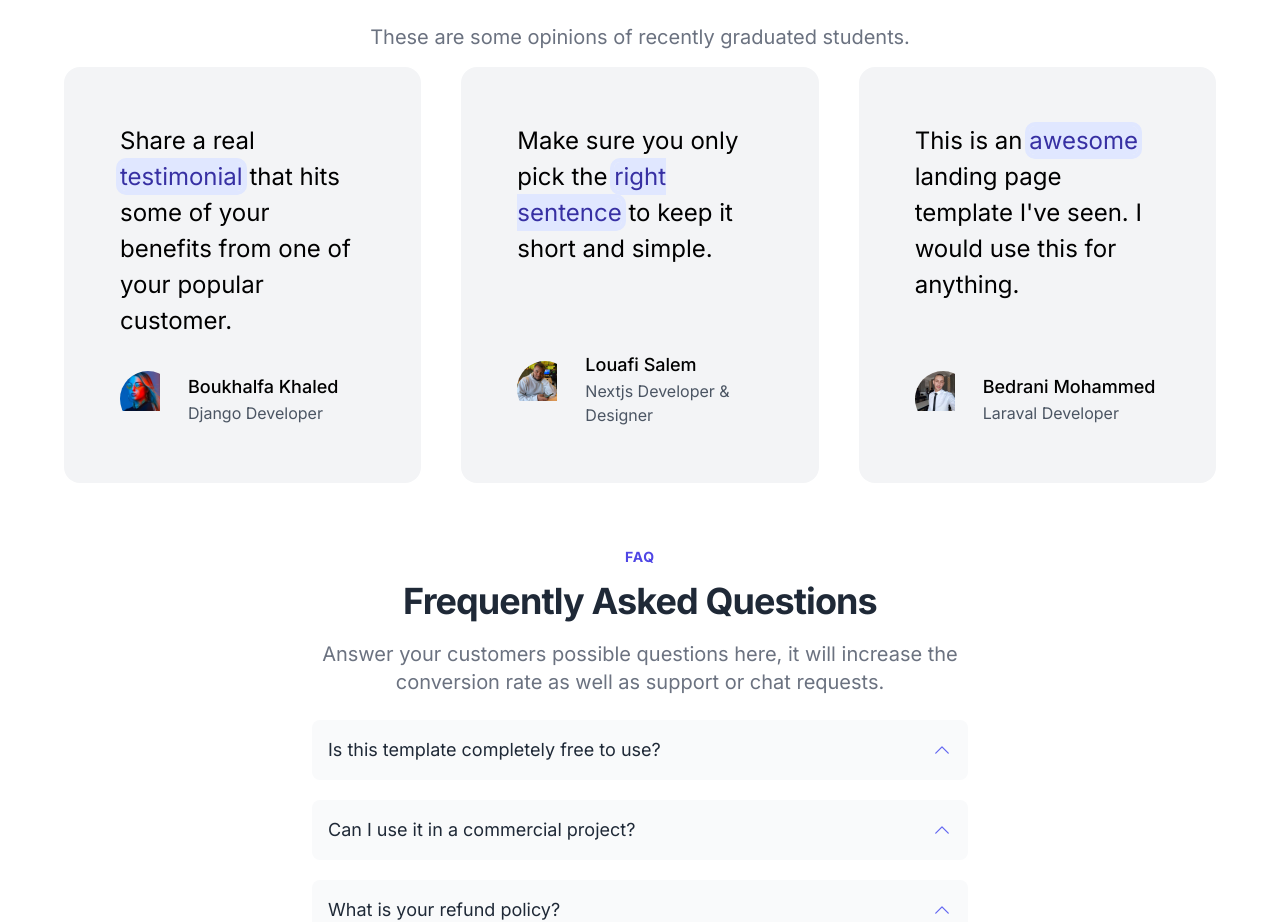
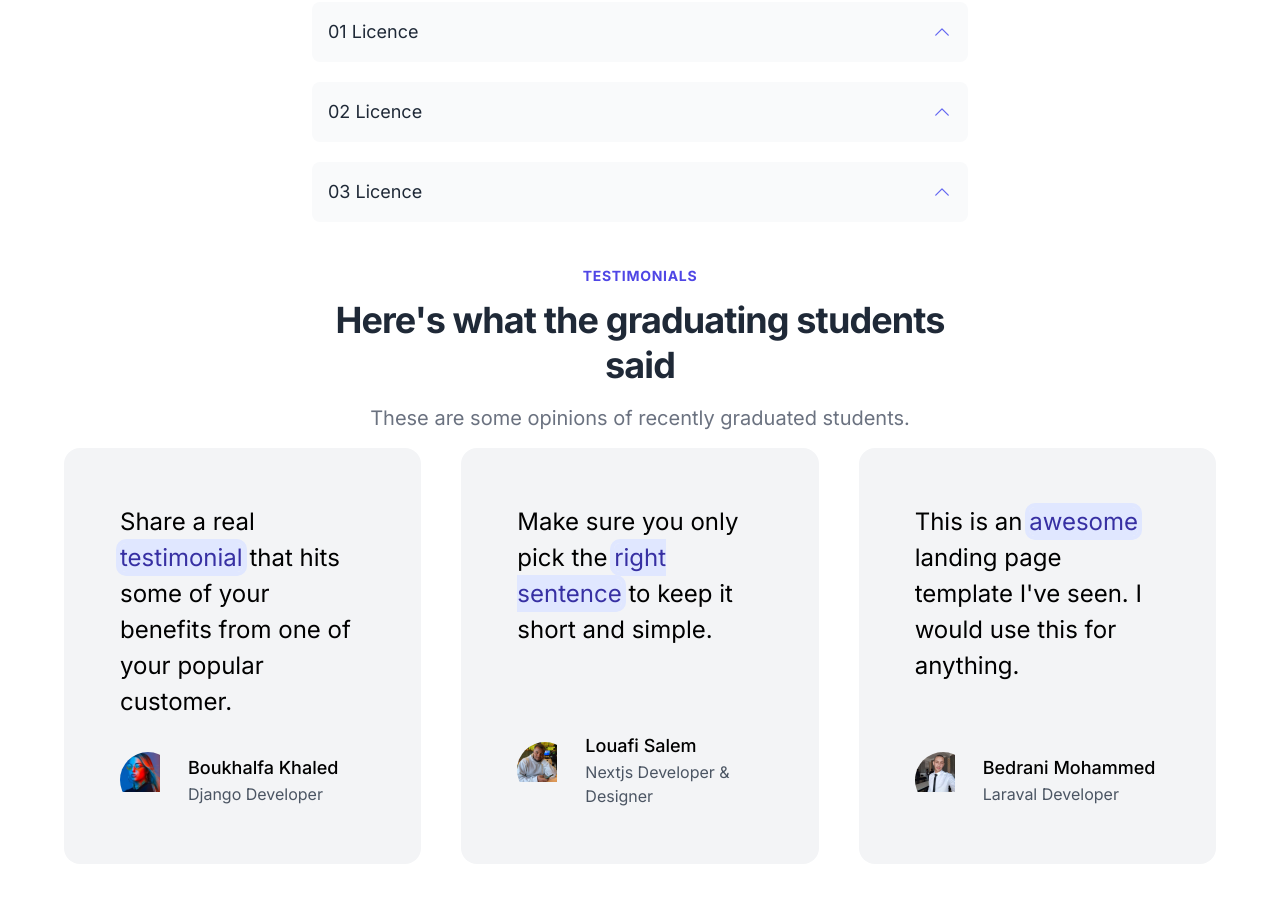
Before and after one commit to SalemDevLouy/DWAM, a Next.js app: page / in a window 1280 px wide. Shown: the part 2331-3253 px from the top of the page. Built offline with nearby package versions, Linux system fonts and the light colour scheme.

Commit message:
same modification
same modification

```diff
--- a/src/app/page.tsx
+++ b/src/app/page.tsx
@@ -4,7 +4,7 @@ import { SectionTitle } from "@/components/SectionTitle";
 import { Benefits } from "@/components/Benefits";
 import { Video } from "@/components/Video";
 import { Testimonials } from "@/components/Testimonials";
-import { Faq } from "@/components/Faq";
+import { Lesson } from "@/components/Lesson";
 
 import { benefitOne } from "@/components/data";
 export default function Home() {
@@ -32,7 +32,11 @@ WebDev 101 is a complete introduction into the world of web development.
       </SectionTitle>
 
       <Video videoId="erEgovG9WBs" />
+      <SectionTitle preTitle="Lesson" title="Lesson & Resources">
+      Here you will find references for your course of study and some sample tests
+      </SectionTitle>
 
+      <Lesson />
       <SectionTitle
         preTitle="Testimonials"
         title="Here's what the graduating students said"
@@ -42,12 +46,7 @@ WebDev 101 is a complete introduction into the world of web development.
 
       <Testimonials/>
 
-      <SectionTitle preTitle="FAQ" title="Frequently Asked Questions">
-        Answer your customers possible questions here, it will increase the
-        conversion rate as well as support or chat requests.
-      </SectionTitle>
 
-      <Faq />
     </Container>
   );
 }
--- a/src/components/Faq.tsx
+++ /dev/null
@@ -1,56 +0,0 @@
-"use client";
-import React from "react";
-import { Container } from "@/components/Container";
-import { Disclosure, DisclosureButton, DisclosurePanel } from "@headlessui/react";
-import { ChevronUpIcon } from "@heroicons/react/24/solid";
-
-export const Faq = () => {
-  return (
-    <Container className="!p-0">
-      <div className="w-full max-w-2xl p-2 mx-auto rounded-2xl">
-        {faqdata.map((item, index) => (
-          <div key={item.question} className="mb-5">
-            <Disclosure>
-              {({ open }) => (
-                <>
-                  <DisclosureButton className="flex items-center justify-between w-full px-4 py-4 text-lg text-left text-gray-800 rounded-lg bg-gray-50 hover:bg-gray-100 focus:outline-none focus-visible:ring focus-visible:ring-indigo-100 focus-visible:ring-opacity-75 dark:bg-trueGray-800 dark:text-gray-200">
-                    <span>{item.question}</span>
-                    <ChevronUpIcon
-                      className={`${
-                        open ? "transform rotate-180" : ""
-                      } w-5 h-5 text-indigo-500`}
-                    />
-                  </DisclosureButton>
-                  <DisclosurePanel className="px-4 pt-4 pb-2 text-gray-500 dark:text-gray-300">
-                    {item.answer}
-                  </DisclosurePanel>
-                </>
-              )}
-            </Disclosure>
-          </div>
-        ))}
-      </div>
-    </Container>
-  );
-}
-
-const faqdata = [
-  {
-    question: "Is this template completely free to use?",
-    answer: "Yes, this template is completely free to use.",
-  },
-  {
-    question: "Can I use it in a commercial project?",
-    answer: "Yes, this you can.",
-  },
-  {
-    question: "What is your refund policy? ",
-    answer:
-      "If you're unhappy with your purchase for any reason, email us within 90 days and we'll refund you in full, no questions asked.",
-  },
-  {
-    question: "Do you offer technical support? ",
-    answer:
-      "No, we don't offer technical support for free downloads. Please purchase a support plan to get 6 months of support.",
-  },
-];
--- /dev/null
+++ b/src/components/Lesson.tsx
@@ -0,0 +1,102 @@
+"use client";
+import React from "react";
+import { Container } from "@/components/Container";
+import { Disclosure, DisclosureButton, DisclosurePanel } from "@headlessui/react";
+import { ChevronUpIcon } from "@heroicons/react/24/solid";
+
+export const Lesson = () => {
+  return (
+    <Container className="!p-0">
+      <div className="w-full max-w-2xl p-2 mx-auto rounded-2xl">
+        {levels.map((item, index) => (
+          <div key={item.level} className="mb-5">
+            <Disclosure>
+              {({ open }) => (
+                <>
+                  <DisclosureButton className="flex items-center justify-between w-full px-4 py-4 text-lg text-left
+                   text-gray-800 rounded-lg bg-gray-50 hover:bg-gray-100 focus:outline-none focus-visible:ring
+                    focus-visible:ring-indigo-100 focus-visible:ring-opacity-75 dark:bg-trueGray-800 dark:text-gray-200">
+                    <span>{item.level}</span>
+                    <ChevronUpIcon
+                      className={`${
+                        open ? "transform rotate-180" : ""
+                      } w-5 h-5 text-indigo-500`}
+                    />
+                  </DisclosureButton>
+                  <DisclosurePanel className="px-4 pt-4 pb-2 text-gray-500 dark:text-gray-300">
+                  {item.sesmester.map((sesmester, index) => (
+          <div key={sesmester.no} className=" mb-4 ">
+            <div className='border-b-indigo-500 border-b-2  p-5 flex flex-col gap-4'>
+              <span className="text-indigo-500 font-bold underline">Season : {sesmester.no}</span>
+              <p>
+              {sesmester.desc}
+              </p>
+              <a href={sesmester.link}>
+                <span className="text-indigo-500 font-bold p-2 bg-gray-100 rounded-xl">Go to drive</span>
+              </a>
+
+
+              </div>
+
+          </div>
+            ))
+            }
+
+                  </DisclosurePanel>
+                </>
+              )}
+            </Disclosure>
+          </div>
+        ))}
+      </div>
+    </Container>
+  );
+}
+
+const levels = [
+  {
+    level: "01 Licence",
+    sesmester:[
+      {
+      no:'01',
+      desc:"On this season you will learn the basics and general information about the web like :Algorithme , Networks ,How internet work ... etc",
+      link:"/"
+      },
+      {
+      no:'02',
+      desc:"This season you will learn front-end web development techniques with html css & js and wou will learn relation databases ",
+      link:"/"
+      }
+  ]
+  },
+  {
+    level: "02 Licence",
+    sesmester:[
+      {
+      no:'03',
+      desc:"This season you will learn back-end development with php and UML diagrams",
+      link:"/"
+      },
+      {
+      no:'04',
+      desc:"This season you will learn mobile applications with Java and asp.net framwork ",
+      link:"/"
+      }
+  ]
+  },
+  {
+    level: "03 Licence",
+    sesmester:[
+      {
+      no:'05',
+      desc:"This season you will learn CMS and IOS application development ",
+      link:"/"
+      },
+      {
+      no:' 06',
+      desc:"Only graduation Project",
+      link:"/"
+      }
+  ]
+  },
+];
--- a/src/components/data.js
+++ b/src/components/data.js
@@ -8,7 +8,7 @@ import benefitOneImg from "../../public/img/benefit-one.png";
 
 const benefitOne = {
   title: "What will you study and learn ",
-  desc: "You can use this same layout with a flip image to highlight your rest of the benefits of your product. It can also contain an image or Illustration as above section along with some bullet points.",
+  desc: "You can use this same layout with a flip image to highlight your rest of the benefits of your product.",
   image: benefitOneImg,
   bullets: [
     {
```
